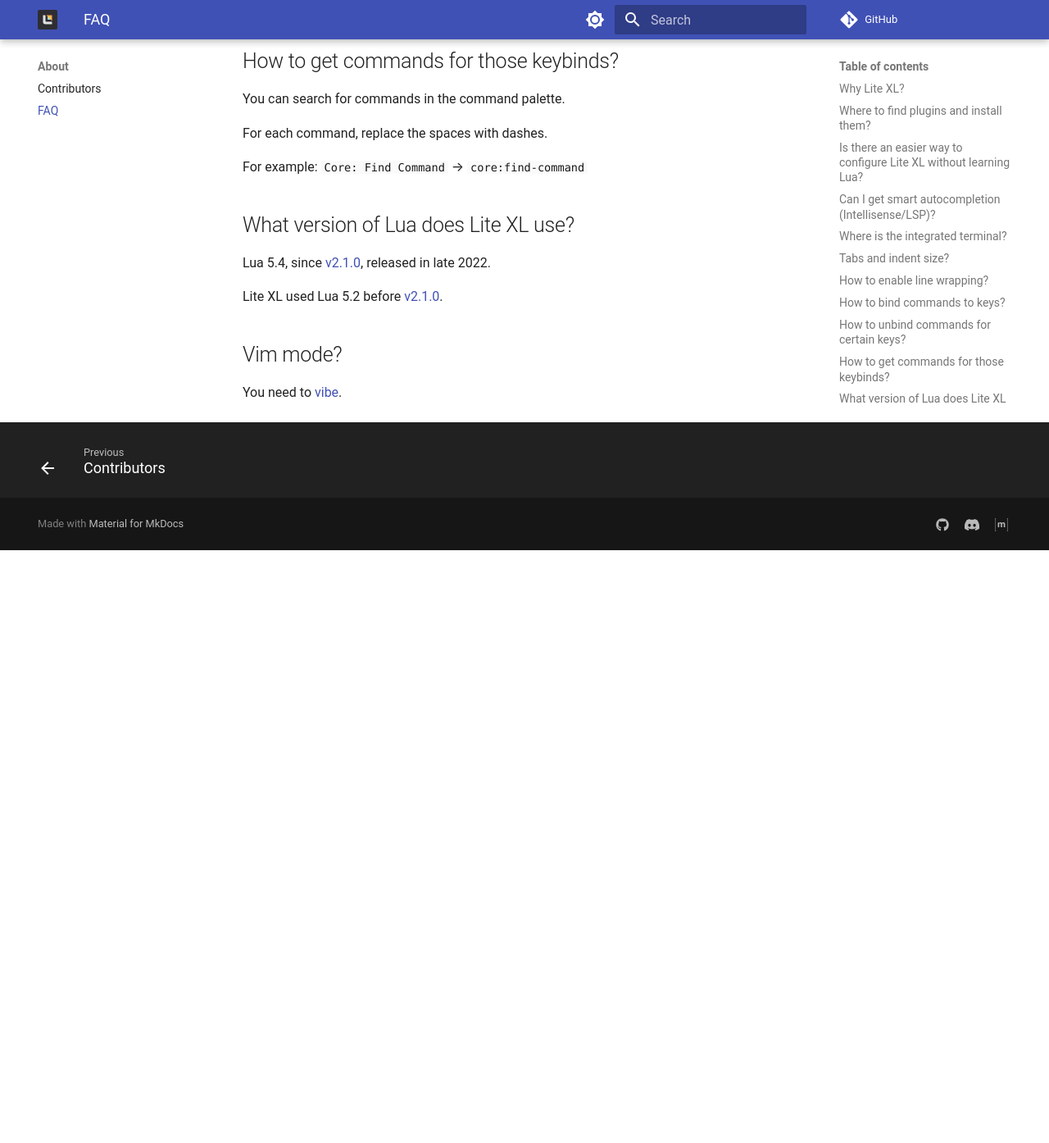
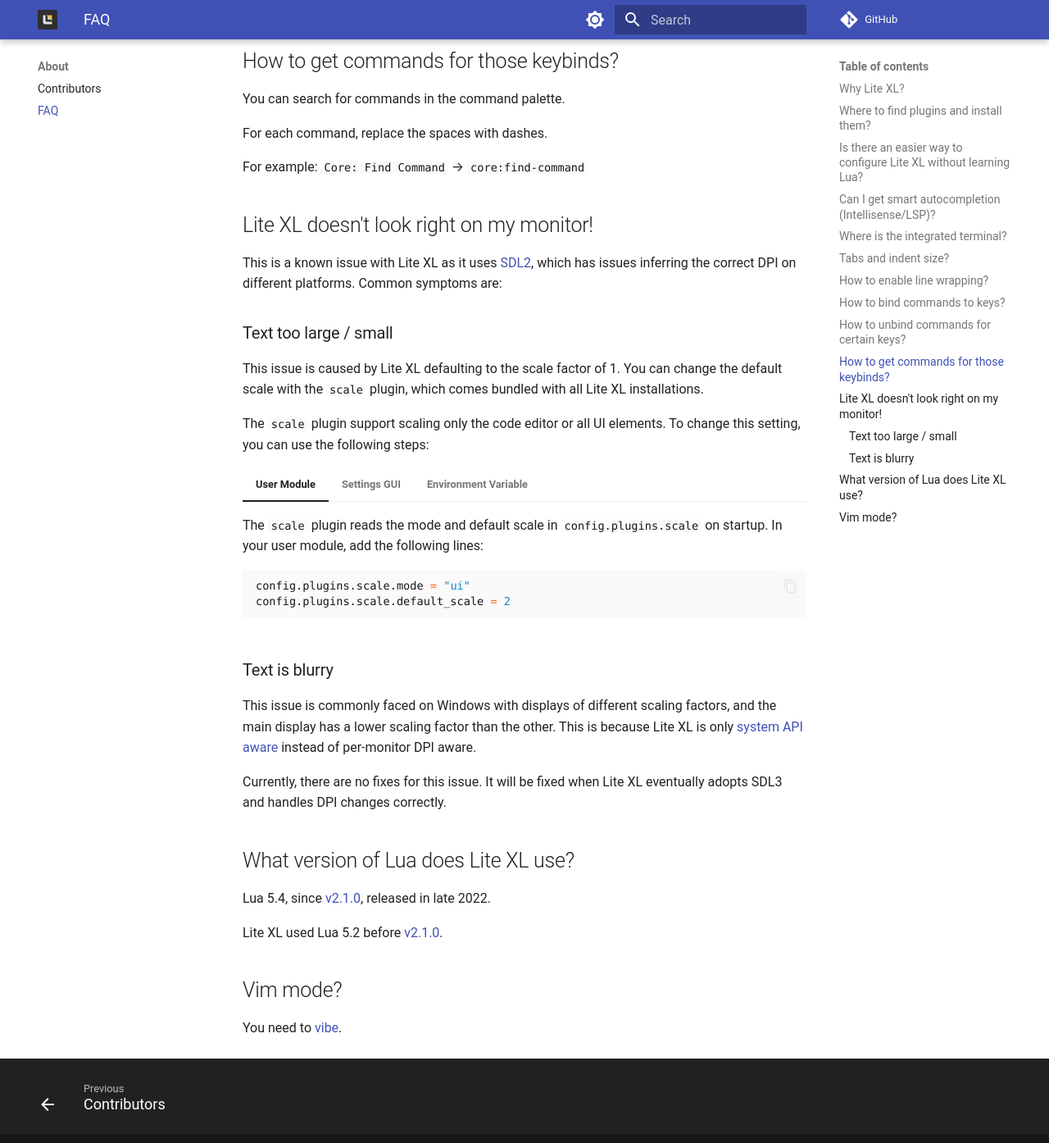
Before and after one commit to lite-xl/lite-xl.github.io, an MkDocs documentation site: the page built from docs/about/faq.md, in a window 1280 px wide and 1400 px high, scrolled down 1669 px. Shown: the top 1394 px of the window at 82% size. Built offline with MkDocs 1.6.1 and Material for MkDocs 9.7.7, drawn with Linux system fonts in a browser that asks for light colours; plug-ins that fetch from the network failed and are left out; comment, search, counter and statistics services are not loaded; the version menu is left out; before the commit the page ends 2340 px from its top, so only the background shows below that.

Commit message:
add info about increase all ui size into FAQ for other new user to find it more easily (#30)

````diff
--- a/docs/about/faq.md
+++ b/docs/about/faq.md
@@ -77,6 +77,58 @@
 
 For example: `Core: Find Command` → `core:find-command`
 
+## Lite XL doesn't look right on my monitor!
+
+This is a known issue with Lite XL as it uses [SDL2],
+which has issues inferring the correct DPI on different platforms.
+Common symptoms are:
+
+### Text too large / small
+
+This issue is caused by Lite XL defaulting to the scale factor of 1.
+You can change the default scale with the `scale` plugin,
+which comes bundled with all Lite XL installations.
+
+The `scale` plugin support scaling only the code editor or all UI elements.
+To change this setting, you can use the following steps:
+
+=== "User Module"
+
+    The `scale` plugin reads the mode and default scale in `config.plugins.scale` on startup.
+    In your user module, add the following lines:
+
+    ```lua
+    config.plugins.scale.mode = "ui"
+    config.plugins.scale.default_scale = 2
+    ```
+
+=== "Settings GUI"
+
+    To change the scale, navigate to the "Plugins" tab and expand the "Scale" section.
+    Select "Everything" for the "Mode" dropdown and choose a default scaling factor
+    that suits your monitor.
+    The changes will apply on editor restart.
+
+    ![scale plugin settings]{ loading=lazy }
+
+=== "Environment Variable"
+
+    The `LITE_SCALE` environment variable can be used to set the scaling factor
+    for testing purposes.
+
+    ```sh
+    LITE_SCALE=1.25 lite-xl
+    ```
+
+### Text is blurry
+
+This issue is commonly faced on Windows with displays of different scaling factors,
+and the main display has a lower scaling factor than the other.
+This is because Lite XL is only [system API aware] instead of per-monitor DPI aware.
+
+Currently, there are no fixes for this issue.
+It will be fixed when Lite XL eventually adopts SDL3 and handles DPI changes correctly.
+
 ## What version of Lua does Lite XL use?
 
 Lua 5.4, since [v2.1.0], released in late 2022.
@@ -88,17 +140,21 @@
 You need to [vibe].
 
 
-[lite]:              https://github.com/rxi/lite
-[rxi]:               https://github.com/rxi/lite
-[FreeType]:          https://freetype.org/
-[AGG]:               https://agg.sourceforge.net/antigrain.com/index.html
-[rejected]:          https://github.com/rxi/lite/issues/145#issuecomment-643636679
-[plugin repository]: https://github.com/lite-xl/lite-xl-plugins
-[LPM]:               https://github.com/lite-xl/lite-xl-plugin-manager
-[here]:              ../user-guide/managing-plugins.md
-[v2.1.0]:            https://github.com/lite-xl/lite-xl/releases/tag/v2.1.0
-[LSP]:               https://github.com/lite-xl/lite-xl-lsp
-[lite-xl-terminal]:  https://github.com/adamharrison/lite-xl-terminal
-[autowrap]:          https://github.com/lite-xl/lite-xl-plugins/blob/master/plugins/autowrap.lua?raw=1
-[Pragtical]:         https://pragtical.dev
-[vibe]:              https://github.com/eugenpt/lite-xl-vibe
+[lite]:                  https://github.com/rxi/lite
+[rxi]:                   https://github.com/rxi/lite
+[FreeType]:              https://freetype.org/
+[AGG]:                   https://agg.sourceforge.net/antigrain.com/index.html
+[rejected]:              https://github.com/rxi/lite/issues/145#issuecomment-643636679
+[plugin repository]:     https://github.com/lite-xl/lite-xl-plugins
+[LPM]:                   https://github.com/lite-xl/lite-xl-plugin-manager
+[here]:                  ../user-guide/managing-plugins.md
+[v2.1.0]:                https://github.com/lite-xl/lite-xl/releases/tag/v2.1.0
+[LSP]:                   https://github.com/lite-xl/lite-xl-lsp
+[lite-xl-terminal]:      https://github.com/adamharrison/lite-xl-terminal
+[autowrap]:              https://github.com/lite-xl/lite-xl-plugins/blob/master/plugins/autowrap.lua?raw=1
+[Pragtical]:             https://pragtical.dev
+[vibe]:                  https://github.com/eugenpt/lite-xl-vibe
+[SDL2]:                  https://github.com/libsdl-org/SDL/tree/SDL2
+[Settings GUI]:          https://github.com/lite-xl/lite-xl-plugins/blob/master/plugins/settings.lua?raw=1
+[scale plugin settings]: ../assets/user-guide/settings/plugins/scale.png
+[system API aware]:      https://learn.microsoft.com/en-us/windows/win32/hidpi/high-dpi-desktop-application-development-on-windows#dpi-awareness-mode
````
Also changed, not shown: docs/assets/user-guide/settings/plugins/scale.png (added).
